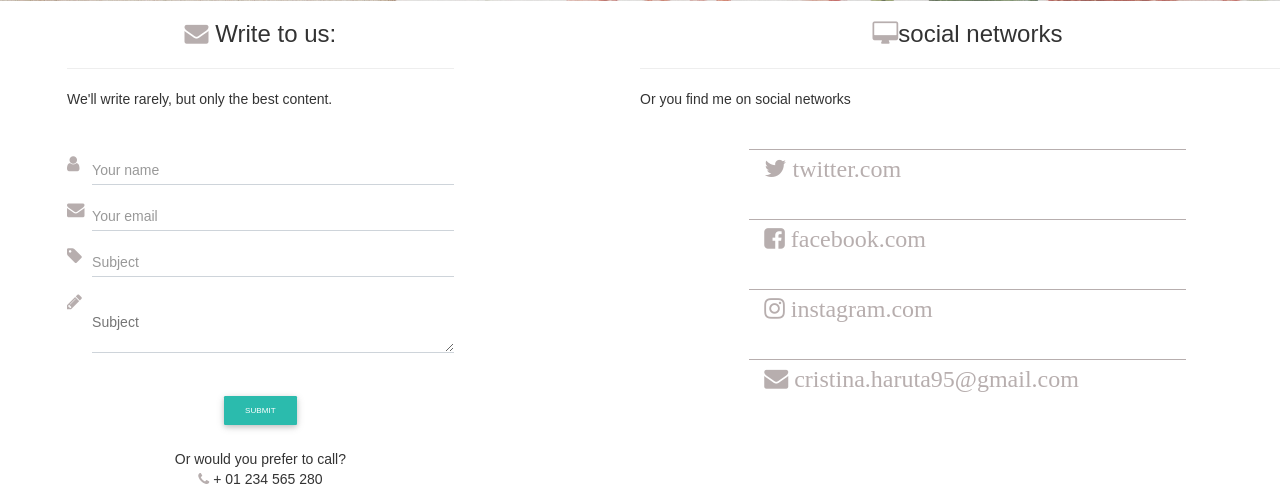
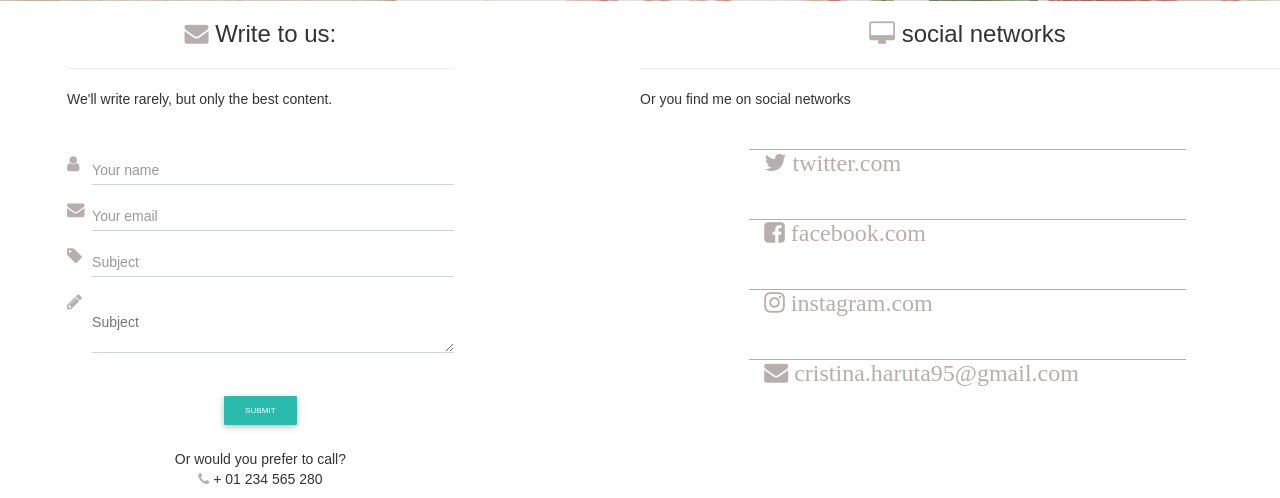
Before and after one commit to HCris/Handmade, a PHP site: page /contact.php in a window 1280 px wide. Shown: the part 471-969 px from the top of the page. Run offline with PHP 8.4, Linux system fonts and the light colour scheme; some libraries are stand-ins or nearby versions.

Commit message:
ultima verisune

```diff
--- a/contact.php
+++ b/contact.php
@@ -73,7 +73,8 @@
 					<div class="row">
 							<div class="text-center">
 								<h3>
-									<i class="fa fa-desktop"></i>social networks
+									<i class="fa fa-desktop prefix"></i>
+									social networks
 								</h3>
 								<hr class="mt-2 mb-2">
 							</div>
--- a/style/main.css
+++ b/style/main.css
@@ -159,7 +159,7 @@ body{
 
 a, i{
 	text-decoration:none;
-	line-height: 1.5;
+	line-height: 1;
 	color:#b7aeae !important;
 }
 a:hover {
```
